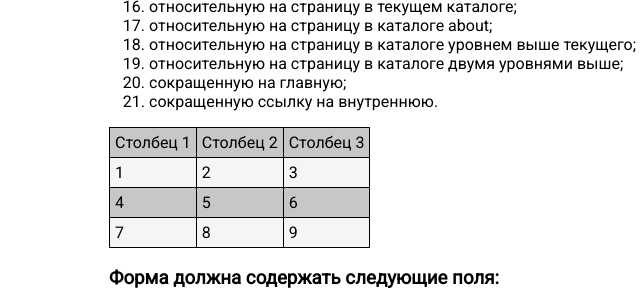
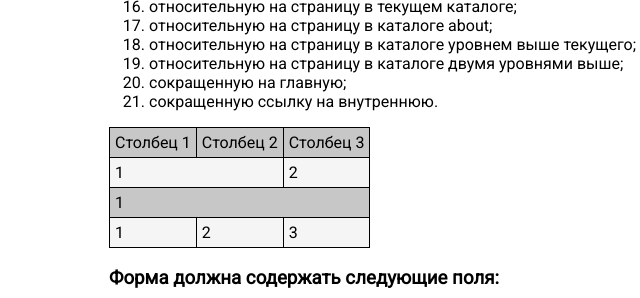
Before and after one commit to Bagi4-source/Task2, a plain HTML site: page index.html in a window 1280 px wide. Shown: the part 1019-1317 px from the top of the page, 51-691 px from the left. Drawn offline with Linux system fonts and the light colour scheme.

Commit message:
Update index.html

```diff
--- a/index.html
+++ b/index.html
@@ -90,19 +90,16 @@
         </thead>
         <tbody>
         <tr>
+            <td colspan="2">1</td>
+            <td>2</td>
+        </tr>
+        <tr>
+            <td colspan="3">1</td>
+        </tr>
+        <tr>
             <td>1</td>
             <td>2</td>
             <td>3</td>
-        </tr>
-        <tr>
-            <td>4</td>
-            <td>5</td>
-            <td>6</td>
-        </tr>
-        <tr>
-            <td>7</td>
-            <td>8</td>
-            <td>9</td>
         </tr>
         </tbody>
     </table>
```
